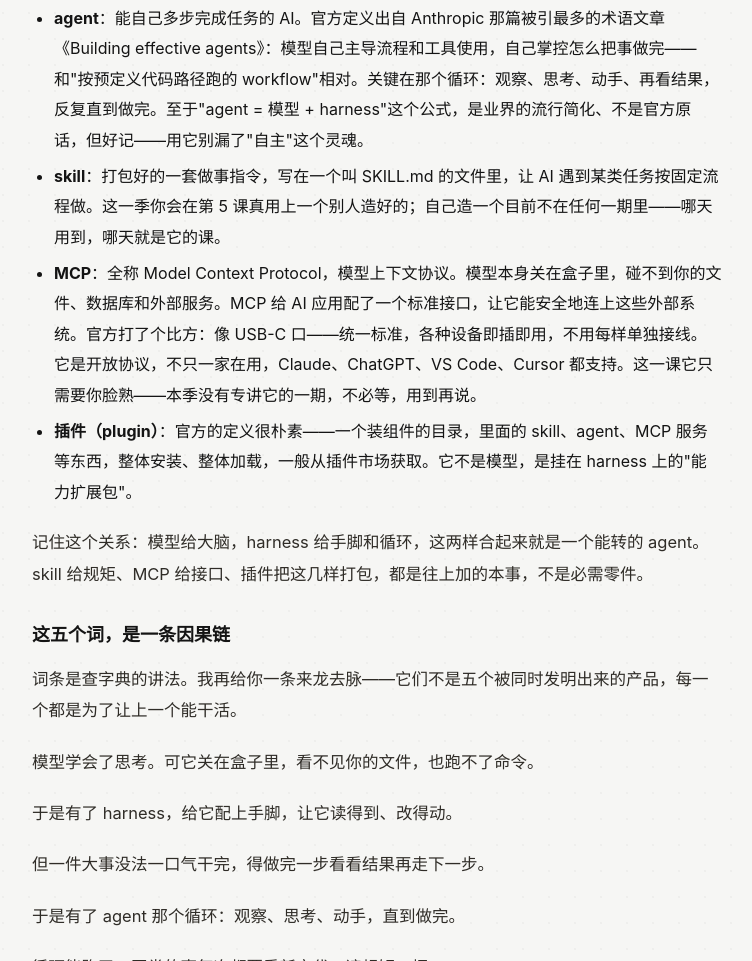
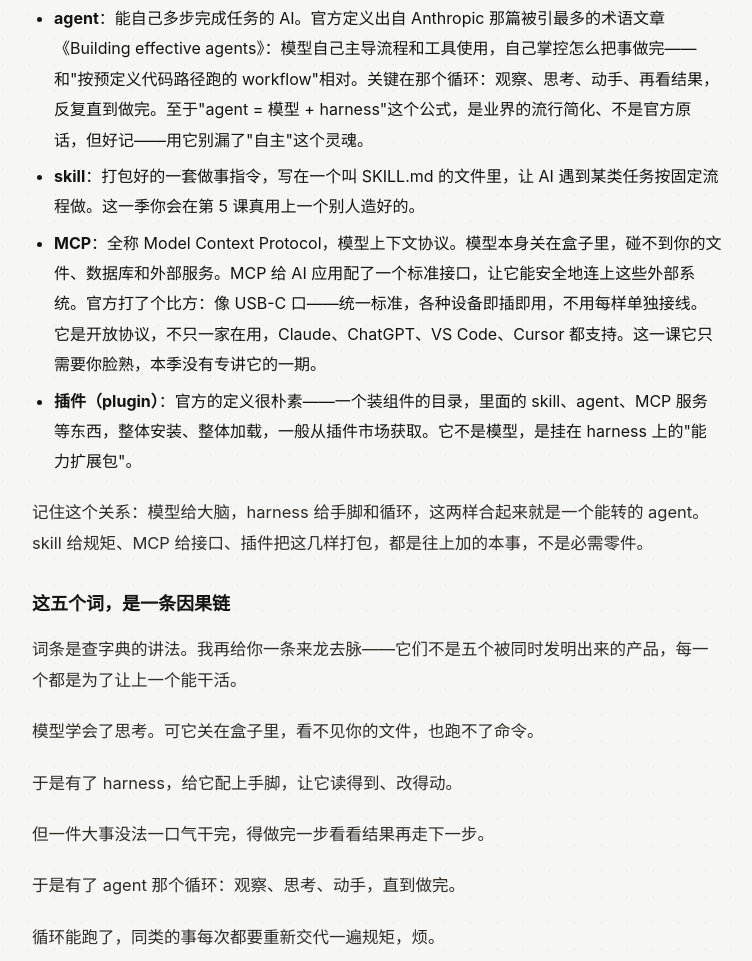
Before and after one commit to dingmaolab/dingdingcat-site, a plain HTML site: page a/k01-认识全景装好环境.html in a window 1280 px wide. Shown: the part 1092-2053 px from the top of the page, without its empty margins (114-866 px from the left). Drawn offline with Linux system fonts and the light colour scheme.

Commit message:
k01 概念卡剪最后的抒情尾巴（'哪天就是它的课'仍属幻影期票）：只留'第5课真用上一个别人造好的'+MCP 本季无专期两句事实
Co-Authored-By: Claude Code <noreply@anthropic.com>

```diff
--- a/a/k01-认识全景装好环境.html
+++ b/a/k01-认识全景装好环境.html
@@ -103,7 +103,7 @@ article code{overflow-wrap:anywhere}
 <ul><li>说清 model、harness、skill、MCP、agent 各是什么，谁管谁</li><li>在自己电脑上装好 Claude Code，并验证成功</li><li>接上 DeepSeek，跑出开口一句对话</li></ul>
 <h2>概念卡</h2>
 <p>先认几个词。这一课只要求你认得，不要求你会用。后面会一个个用到。</p>
-<ul><li><strong>模型（model）</strong>：真正&quot;思考&quot;的大脑，比如 DeepSeek、通义千问、GLM。负责理解和生成。</li><li><strong>harness</strong>：套在模型外面的工程层，给它配上读文件、跑命令的手脚，加上那个循环。这不是什么圈内黑话，是 Anthropic 的官方用词——他们的研究文章里直接写：Claude Code 是一个出色的 harness，Agent SDK 是一个通用 agent harness（链接在文末深入读）。</li><li><strong>agent</strong>：能自己多步完成任务的 AI。官方定义出自 Anthropic 那篇被引最多的术语文章《Building effective agents》：模型自己主导流程和工具使用，自己掌控怎么把事做完——和&quot;按预定义代码路径跑的 workflow&quot;相对。关键在那个循环：观察、思考、动手、再看结果，反复直到做完。至于&quot;agent = 模型 + harness&quot;这个公式，是业界的流行简化、不是官方原话，但好记——用它别漏了&quot;自主&quot;这个灵魂。</li><li><strong>skill</strong>：打包好的一套做事指令，写在一个叫 SKILL.md 的文件里，让 AI 遇到某类任务按固定流程做。这一季你会在第 5 课真用上一个别人造好的；自己造一个目前不在任何一期里——哪天用到，哪天就是它的课。</li><li><strong>MCP</strong>：全称 Model Context Protocol，模型上下文协议。模型本身关在盒子里，碰不到你的文件、数据库和外部服务。MCP 给 AI 应用配了一个标准接口，让它能安全地连上这些外部系统。官方打了个比方：像 USB-C 口——统一标准，各种设备即插即用，不用每样单独接线。它是开放协议，不只一家在用，Claude、ChatGPT、VS Code、Cursor 都支持。这一课它只需要你脸熟——本季没有专讲它的一期，不必等，用到再说。</li><li><strong>插件（plugin）</strong>：官方的定义很朴素——一个装组件的目录，里面的 skill、agent、MCP 服务等东西，整体安装、整体加载，一般从插件市场获取。它不是模型，是挂在 harness 上的&quot;能力扩展包&quot;。</li></ul>
+<ul><li><strong>模型（model）</strong>：真正&quot;思考&quot;的大脑，比如 DeepSeek、通义千问、GLM。负责理解和生成。</li><li><strong>harness</strong>：套在模型外面的工程层，给它配上读文件、跑命令的手脚，加上那个循环。这不是什么圈内黑话，是 Anthropic 的官方用词——他们的研究文章里直接写：Claude Code 是一个出色的 harness，Agent SDK 是一个通用 agent harness（链接在文末深入读）。</li><li><strong>agent</strong>：能自己多步完成任务的 AI。官方定义出自 Anthropic 那篇被引最多的术语文章《Building effective agents》：模型自己主导流程和工具使用，自己掌控怎么把事做完——和&quot;按预定义代码路径跑的 workflow&quot;相对。关键在那个循环：观察、思考、动手、再看结果，反复直到做完。至于&quot;agent = 模型 + harness&quot;这个公式，是业界的流行简化、不是官方原话，但好记——用它别漏了&quot;自主&quot;这个灵魂。</li><li><strong>skill</strong>：打包好的一套做事指令，写在一个叫 SKILL.md 的文件里，让 AI 遇到某类任务按固定流程做。这一季你会在第 5 课真用上一个别人造好的。</li><li><strong>MCP</strong>：全称 Model Context Protocol，模型上下文协议。模型本身关在盒子里，碰不到你的文件、数据库和外部服务。MCP 给 AI 应用配了一个标准接口，让它能安全地连上这些外部系统。官方打了个比方：像 USB-C 口——统一标准，各种设备即插即用，不用每样单独接线。它是开放协议，不只一家在用，Claude、ChatGPT、VS Code、Cursor 都支持。这一课它只需要你脸熟，本季没有专讲它的一期。</li><li><strong>插件（plugin）</strong>：官方的定义很朴素——一个装组件的目录，里面的 skill、agent、MCP 服务等东西，整体安装、整体加载，一般从插件市场获取。它不是模型，是挂在 harness 上的&quot;能力扩展包&quot;。</li></ul>
 <p>记住这个关系：模型给大脑，harness 给手脚和循环，这两样合起来就是一个能转的 agent。skill 给规矩、MCP 给接口、插件把这几样打包，都是往上加的本事，不是必需零件。</p>
 <h3>这五个词，是一条因果链</h3>
 <p>词条是查字典的讲法。我再给你一条来龙去脉——它们不是五个被同时发明出来的产品，每一个都是为了让上一个能干活。</p>
```
Also changed, not shown: 1 other file.
